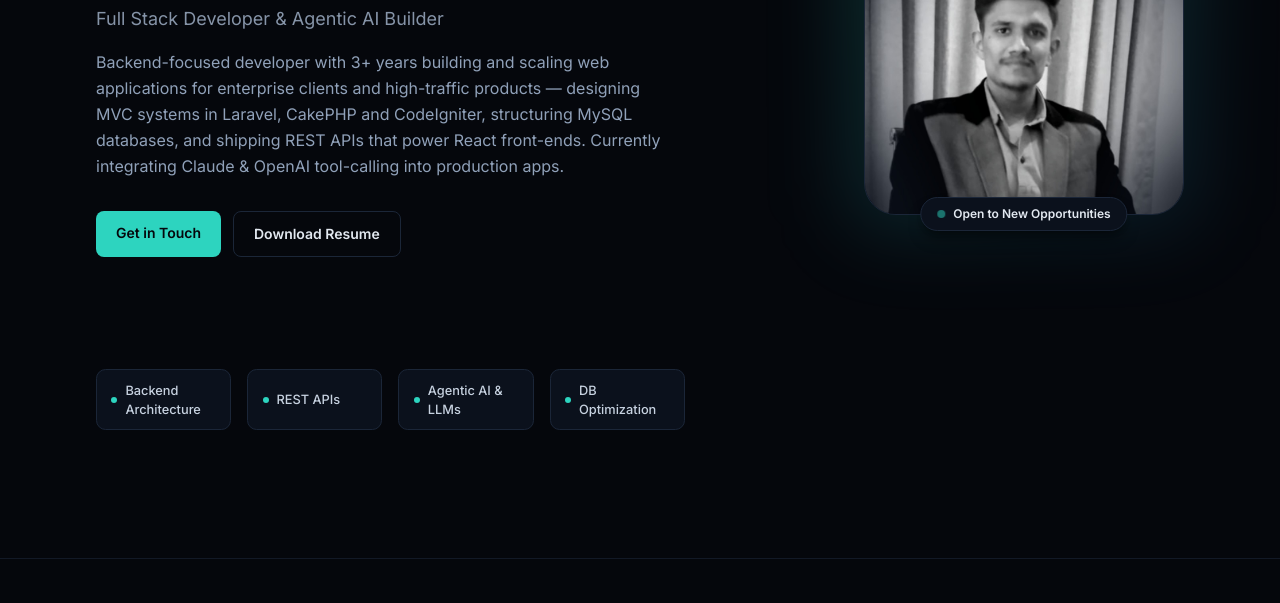
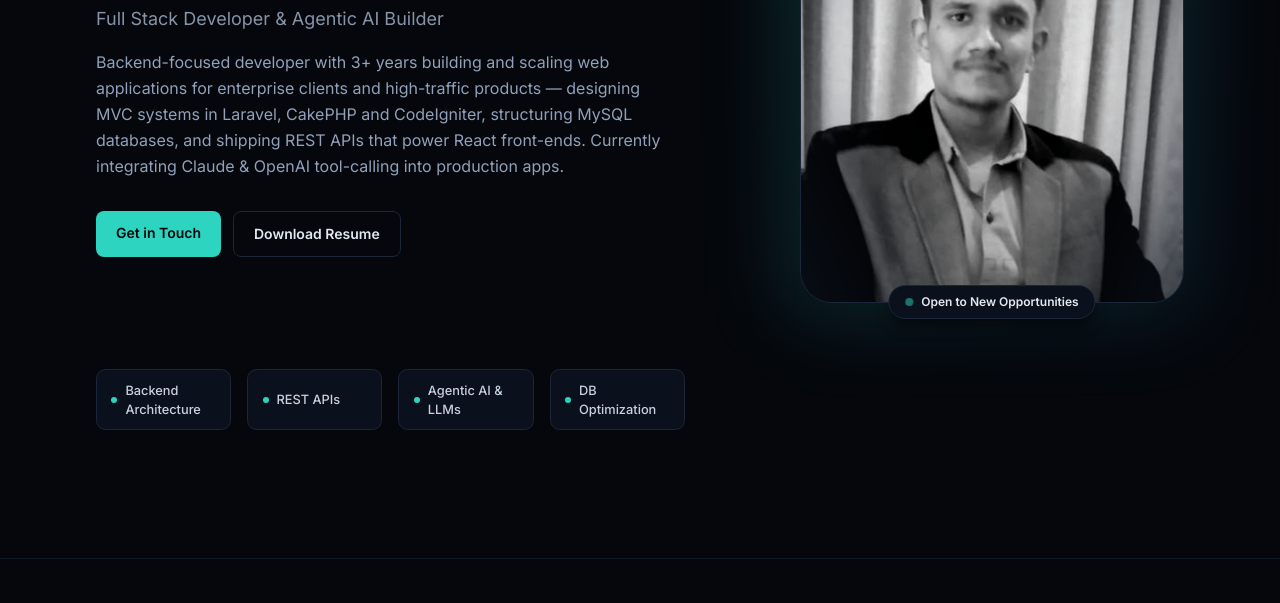
Before and after one commit to namngarg/namngarg.github.io, a plain HTML site: page index.html in a window 1280 px wide. Shown: the part 497-1100 px from the top of the page. Drawn offline with Linux system fonts and the light colour scheme.

Commit message:
Enlarge desktop hero photo to a bigger portrait frame
The square 288-320px headshot looked small next to the text block
compared to reference designs. Scale it up to a larger portrait-
oriented frame on lg+ screens.

Co-Authored-By: Claude Sonnet 5 <noreply@anthropic.com>

```diff
--- a/css/style.css
+++ b/css/style.css
@@ -112,6 +112,17 @@ body {
     grid-area: photo;
     order: initial;
     justify-content: flex-end;
+  }
+  /* Bigger, portrait-shaped photo on desktop instead of a small square. */
+  .hero-photo-frame {
+    width: 22rem;
+    height: 29rem;
+  }
+}
+@media (min-width: 80rem) {
+  .hero-photo-frame {
+    width: 24rem;
+    height: 31rem;
   }
 }
 
```
